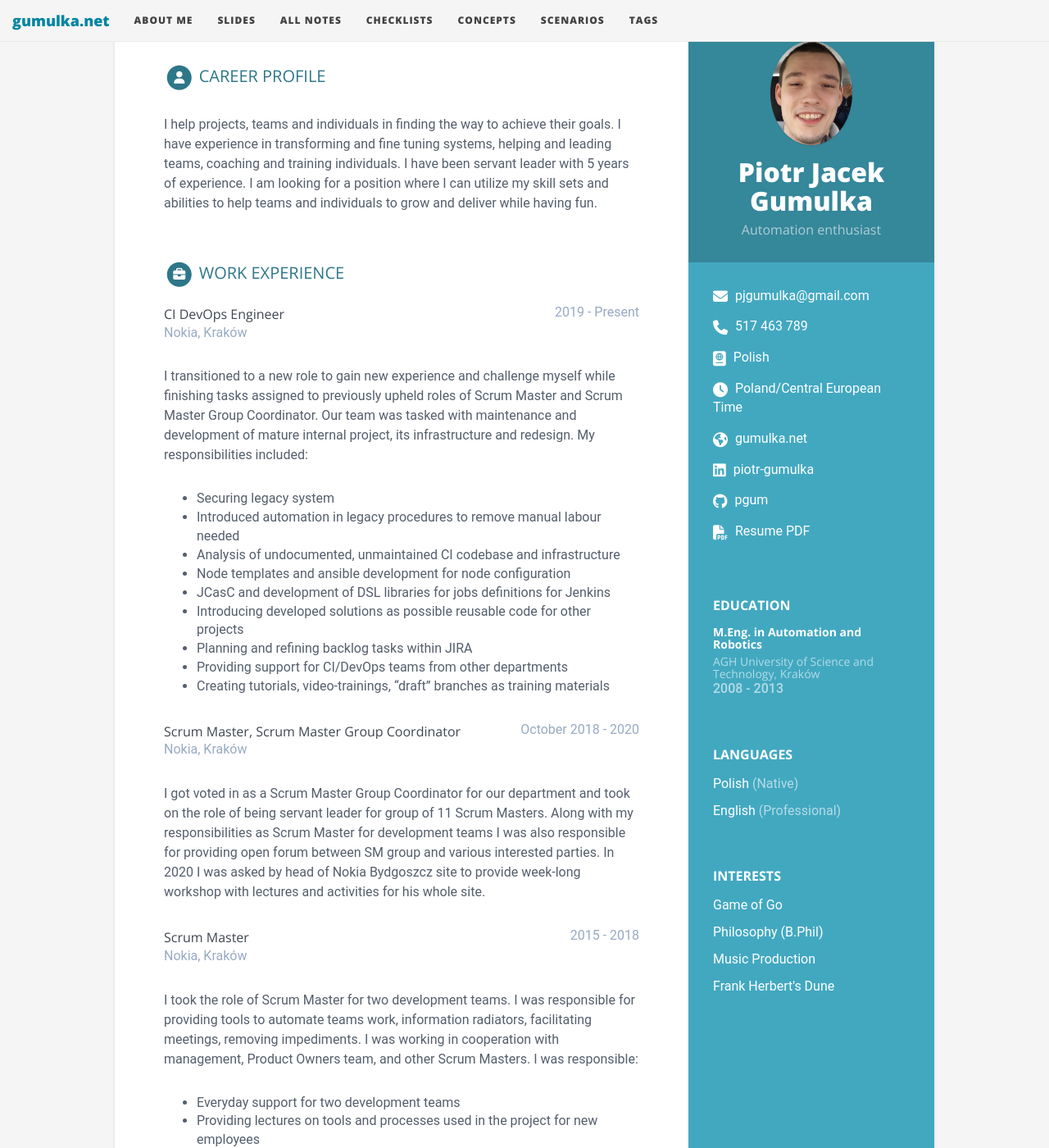
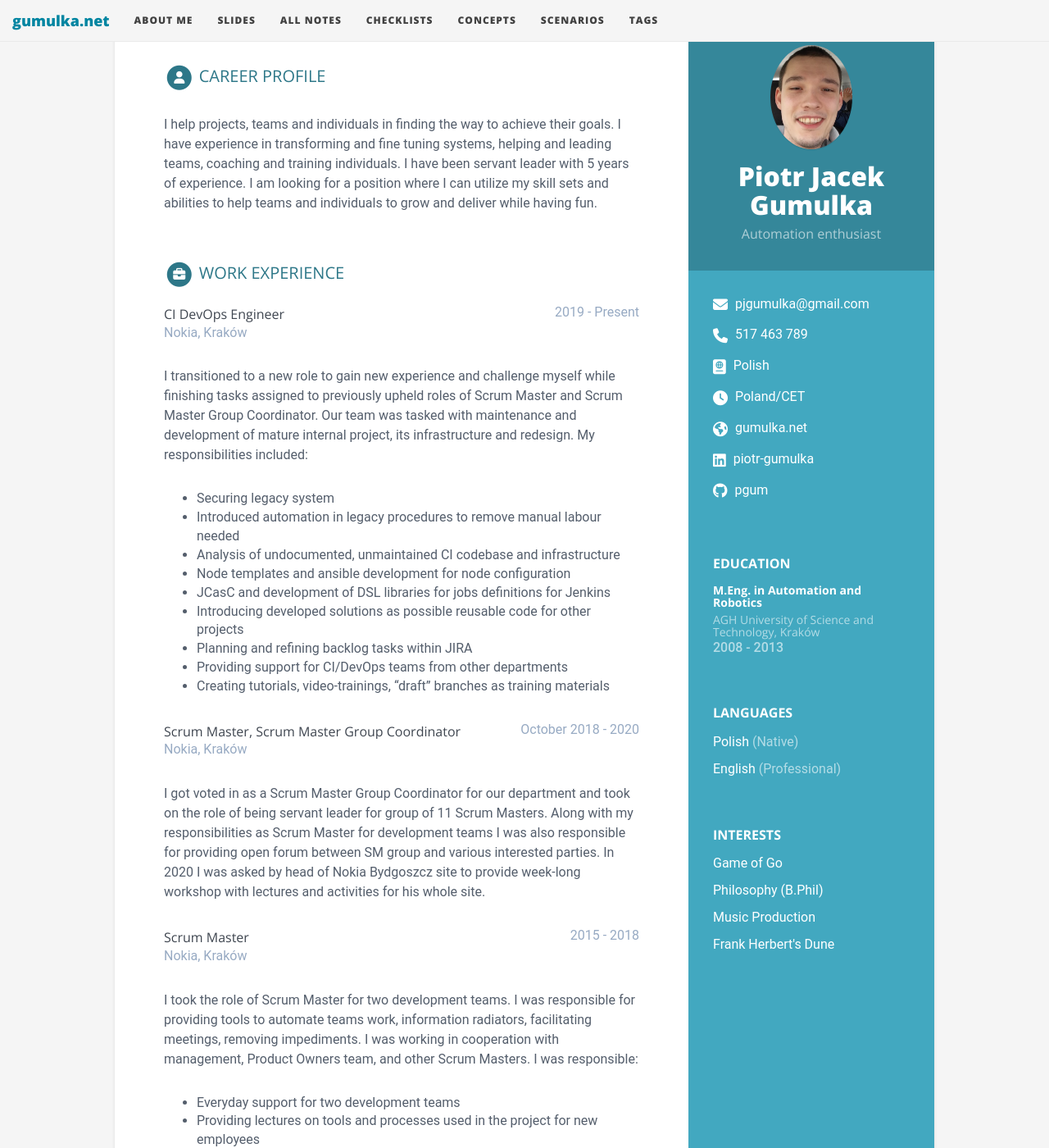
Before and after one commit to pgum/pgum.github.io, a Jekyll site: the page built from about.html, in a window 1280 px wide and 1400 px high. Shown: the whole window at 82% size. Built offline with Jekyll 4.4.1, drawn with Linux system fonts in a browser that asks for light colours; some of the changed text lies outside the part shown.

Commit message:
small changes

```diff
--- a/_data/resume.yml
+++ b/_data/resume.yml
@@ -14,7 +14,7 @@
     # Sidebar links
     email: pjgumulka@gmail.com
     phone: 517 463 789
-    timezone: Poland/Central European Time
+    timezone: Poland/CET
     citizenship: Polish
     website: gumulka.net
     linkedin: piotr-gumulka
@@ -27,7 +27,6 @@
     stack-overflow: # Number/Username, e.g. 123456/alandoe
     codewars:
     goodreads: # Number-Username, e.g. 123456-alandoe
-    pdf: https://gumulka.net/resume.pdf # link to your pdf resume
 
     languages:
       title: Languages
--- a/_includes/footer.html
+++ b/_includes/footer.html
@@ -40,13 +40,10 @@
         <a class="site-pretty-url" href="https://github.com/pgum/pgum.github.io/issues"> Leave feedback</a>
         &nbsp;&bull;&nbsp;
         <a class="site-pretty-url" href="https://github.com/pgum/pgum.github.io"> Hosted on Github ❤️</a>
-         </p>
-          <!-- Please don't remove this, keep my open source work credited :) -->
+      </p>
     <p class="theme-by text-muted">
-      Theme by <a class="theme-author-link" href="https://deanattali.com/beautiful-jekyll/">beautiful-jekyll</a>
-    </p>
-    <p class="theme-by text-muted">
-      Resume theme made with <i class="fas fa-heart"></i> by <a href="http://themes.3rdwavemedia.com" target="_blank" rel="nofollow">Xiaoying Riley</a>.under Creative Commons Attribution 3.0 License<br/>
+      Theme by <a class="theme-author-link" href="https://deanattali.com/beautiful-jekyll/">beautiful-jekyll</a> <i class="fas fa-heart"></i> <br/>
+      Resume theme made by <a href="http://themes.3rdwavemedia.com" target="_blank" rel="nofollow">Xiaoying Riley</a> under Creative Commons Attribution 3.0 License <i class="fas fa-heart"></i><br/>
       Made into jekyll theme <a href="https://github.com/sharu725/online-cv" target="_blank" rel="nofollow">online-cv</a> by sharu725 <i class="fas fa-heart"></i><br/>
     </p>
       </div>
--- a/css/resume.css
+++ b/css/resume.css
@@ -42,7 +42,7 @@
     color: #fff;
 }
 #resume .sidebar-wrapper .profile-container {
-    padding: 30px;
+    padding: 35px 30px;
     background: rgba(0, 0, 0, .2);
     text-align: center;
     color: #fff;
```
